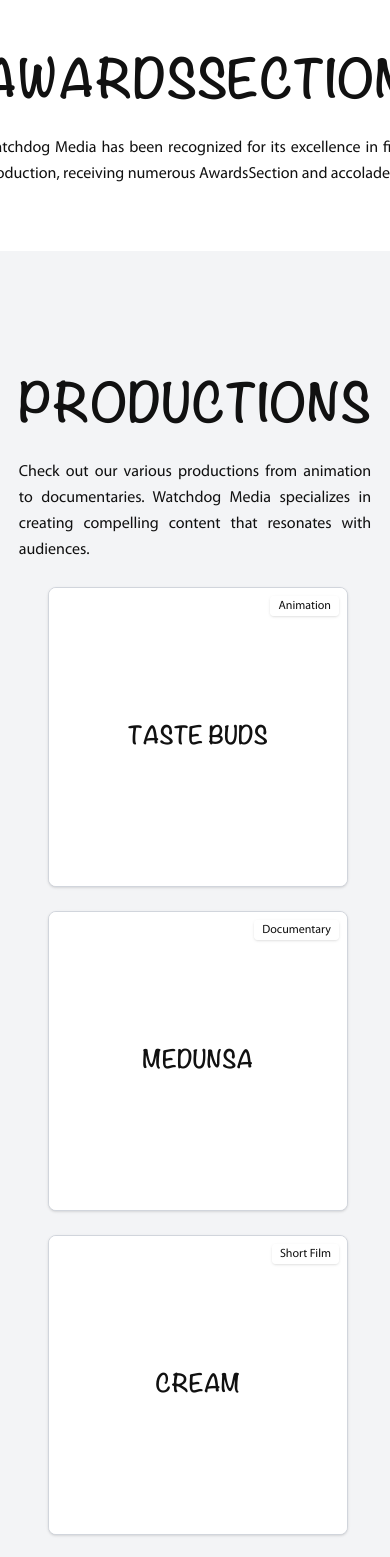
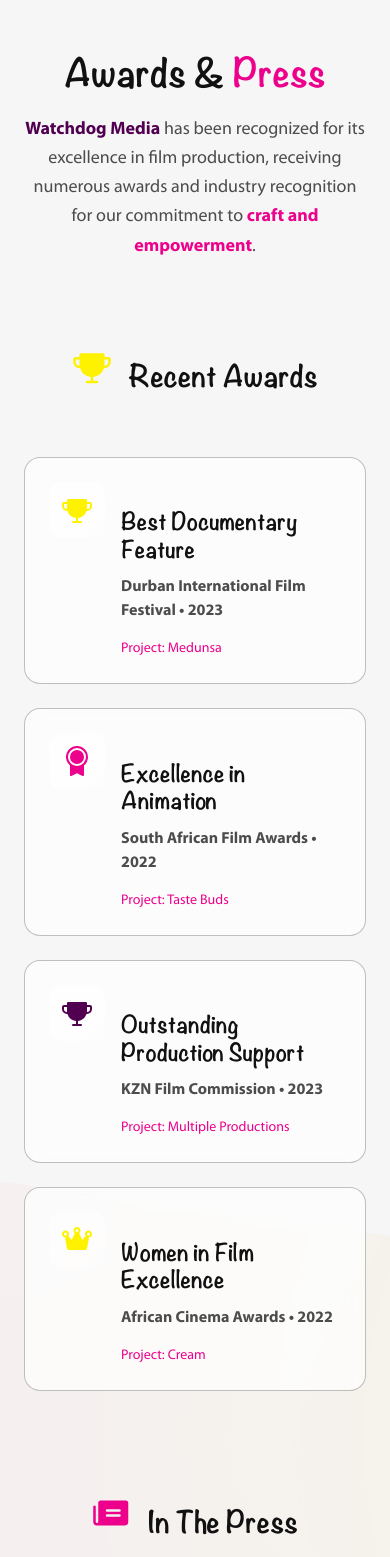
Before and after one commit to Psyfo/watchdog-media-website, a Next.js app: page / in a window 390 px wide. Shown: the part 4460-6017 px from the top of the page. Built offline with nearby package versions, Linux system fonts and the light colour scheme.

Commit message:
fix: refactor AwardsSection component to enhance animations and improve layout structure

```diff
--- a/src/app/components/awards-section.tsx
+++ b/src/app/components/awards-section.tsx
@@ -1,15 +1,282 @@
+/* eslint-disable @typescript-eslint/no-unused-vars */
+/* eslint-disable react/no-unescaped-entities */
 'use client';
-import React from 'react';
+import { motion, useInView, Variants } from 'framer-motion';
+import React, { useRef } from 'react';
 
-import TextBlock from '@/components/TextBlock';
+import {
+  CrownIcon,
+  MedalIcon,
+  NewspaperIcon,
+  TrophyIcon,
+} from '@phosphor-icons/react';
+
+const awards = [
+  {
+    title: 'Best Documentary Feature',
+    event: 'Durban International Film Festival',
+    year: '2023',
+    project: 'Medunsa',
+    icon: TrophyIcon,
+    color: 'var(--wd-yellow)',
+  },
+  {
+    title: 'Excellence in Animation',
+    event: 'South African Film Awards',
+    year: '2022',
+    project: 'Taste Buds',
+    icon: MedalIcon,
+    color: 'var(--wd-magenta)',
+  },
+  {
+    title: 'Outstanding Production Support',
+    event: 'KZN Film Commission',
+    year: '2023',
+    project: 'Multiple Productions',
+    icon: TrophyIcon,
+    color: 'var(--wd-plum)',
+  },
+  {
+    title: 'Women in Film Excellence',
+    event: 'African Cinema Awards',
+    year: '2022',
+    project: 'Cream',
+    icon: CrownIcon,
+    color: 'var(--wd-yellow)',
+  },
+];
+
+const pressItems = [
+  {
+    title: 'Watchdog Media Leading Film Innovation in KZN',
+    publication: 'Film & TV Weekly',
+    date: 'March 2023',
+    type: 'Feature Article',
+  },
+  {
+    title: 'Supporting International Productions in South Africa',
+    publication: 'Production Africa Magazine',
+    date: 'January 2023',
+    type: 'Industry Spotlight',
+  },
+  {
+    title: 'Empowering Women Behind the Camera',
+    publication: 'Creative Industry Review',
+    date: 'February 2023',
+    type: 'Cover Story',
+  },
+];
 
 const AwardsSection: React.FC = () => {
+  const ref = useRef(null);
+  const isInView = useInView(ref, { once: true, margin: '-100px' });
+
+  const containerVariants: Variants = {
+    hidden: { opacity: 0 },
+    visible: {
+      opacity: 1,
+      transition: {
+        staggerChildren: 0.15,
+        delayChildren: 0.3,
+      },
+    },
+  };
+
+  const itemVariants: Variants = {
+    hidden: { opacity: 0, y: 60, scale: 0.9 },
+    visible: {
+      opacity: 1,
+      y: 0,
+      scale: 1,
+      transition: {
+        type: 'spring',
+        stiffness: 100,
+        damping: 15,
+        duration: 0.8,
+      },
+    },
+  };
+
   return (
-    <section className='flex flex-col items-center px-6 py-16 text-center bg-white md:py-24'>
-      <TextBlock
-        heading='AwardsSection'
-        text='Watchdog Media has been recognized for its excellence in film production, receiving numerous AwardsSection and accolades.'
+    <section
+      ref={ref}
+      className='relative flex flex-col items-center bg-[var(--wd-surface)] px-6 py-20 md:py-32 overflow-hidden text-center'
+    >
+      {/* Background Pattern */}
+      <motion.div
+        className='absolute inset-0 opacity-5'
+        style={{
+          background: `
+            radial-gradient(circle at 30% 30%, var(--wd-yellow) 0%, transparent 50%),
+            radial-gradient(circle at 70% 70%, var(--wd-magenta) 0%, transparent 50%),
+            radial-gradient(circle at 50% 20%, var(--wd-plum) 0%, transparent 50%)
+          `,
+        }}
+        animate={{
+          scale: [1, 1.2, 1],
+          rotate: [0, 180, 360],
+        }}
+        transition={{
+          duration: 25,
+          repeat: Infinity,
+          ease: 'linear',
+        }}
       />
+
+      <div className='z-10 relative mx-auto max-w-6xl'>
+        {/* Header */}
+        <motion.div
+          initial={{ opacity: 0, y: 60 }}
+          animate={isInView ? { opacity: 1, y: 0 } : { opacity: 0, y: 60 }}
+          transition={{ duration: 0.8, ease: 'easeOut' }}
+          className='mb-16'
+        >
+          <h2 className='mb-6 font-noteworthy font-bold text-[var(--wd-text)] text-4xl md:text-5xl lg:text-6xl leading-tight'>
+            Awards & <span className='text-[var(--wd-magenta)]'>Press</span>
+          </h2>
+          <p className='mx-auto max-w-3xl font-myriad text-[var(--wd-slate)] text-lg md:text-xl lg:text-2xl leading-relaxed'>
+            <span className='font-semibold text-[var(--wd-plum)]'>
+              Watchdog Media
+            </span>{' '}
+            has been recognized for its excellence in film production, receiving
+            numerous awards and industry recognition for our commitment to{' '}
+            <span className='font-semibold text-[var(--wd-magenta)]'>
+              craft and empowerment
+            </span>
+            .
+          </p>
+        </motion.div>
+
+        {/* Awards Section */}
+        <motion.div
+          variants={containerVariants}
+          initial='hidden'
+          animate={isInView ? 'visible' : 'hidden'}
+          className='mb-20'
+        >
+          <motion.div
+            variants={itemVariants}
+            className='flex justify-center items-center gap-4 mb-12'
+          >
+            <TrophyIcon
+              size={40}
+              weight='fill'
+              className='text-[var(--wd-yellow)]'
+            />
+            <h3 className='font-noteworthy font-bold text-[var(--wd-text)] text-3xl md:text-4xl'>
+              Recent Awards
+            </h3>
+          </motion.div>
+          <div className='gap-6 grid grid-cols-1 md:grid-cols-2'>
+            {awards.map((award, index) => (
+              <motion.div
+                key={award.title}
+                variants={itemVariants}
+                className='group bg-white/70 hover:shadow-lg backdrop-blur-sm p-6 border border-[var(--wd-border-alpha)] rounded-2xl transition-all duration-300'
+              >
+                <div className='flex items-start gap-4'>
+                  <div className='bg-gradient-to-br from-white/50 to-white/30 p-3 rounded-xl group-hover:scale-110 transition-transform duration-300'>
+                    <award.icon
+                      size={32}
+                      weight='fill'
+                      style={{ color: award.color }}
+                    />
+                  </div>
+                  <div className='text-left'>
+                    <h4 className='mb-2 font-noteworthy font-bold text-[var(--wd-text)] text-xl'>
+                      {award.title}
+                    </h4>
+                    <p className='mb-1 font-myriad font-semibold text-[var(--wd-slate)]'>
+                      {award.event} • {award.year}
+                    </p>
+                    <p className='font-myriad font-medium text-[var(--wd-magenta)] text-sm'>
+                      Project: {award.project}
+                    </p>
+                  </div>
+                </div>
+              </motion.div>
+            ))}
+          </div>
+        </motion.div>
+
+        {/* Press Section */}
+        <motion.div
+          variants={containerVariants}
+          initial='hidden'
+          animate={isInView ? 'visible' : 'hidden'}
+          className='mb-16'
+        >
+          <motion.div
+            variants={itemVariants}
+            className='flex justify-center items-center gap-4 mb-12'
+          >
+            <NewspaperIcon
+              size={40}
+              weight='fill'
+              className='text-[var(--wd-magenta)]'
+            />
+            <h3 className='font-noteworthy font-bold text-[var(--wd-text)] text-3xl md:text-4xl'>
+              In The Press
+            </h3>
+          </motion.div>
+          <div className='gap-6 grid grid-cols-1 md:grid-cols-3'>
+            {pressItems.map((press, index) => (
+              <motion.div
+                key={press.title}
+                variants={itemVariants}
+                className='group bg-gradient-to-br from-white/80 to-white/60 hover:shadow-lg backdrop-blur-sm p-6 border border-[var(--wd-border-alpha)] rounded-2xl transition-all duration-300'
+              >
+                <div className='text-left'>
+                  <div className='inline-flex items-center gap-2 bg-[var(--wd-yellow)] mb-4 px-3 py-1 rounded-full font-myriad font-bold text-[var(--wd-slate)] text-xs'>
+                    <NewspaperIcon size={14} weight='fill' />
+                    {press.type}
+                  </div>
+                  <h4 className='mb-3 font-noteworthy font-bold text-[var(--wd-text)] text-lg leading-tight'>
+                    {press.title}
+                  </h4>
+                  <p className='mb-1 font-myriad font-semibold text-[var(--wd-magenta)] text-sm'>
+                    {press.publication}
+                  </p>
+                  <p className='font-myriad text-[var(--wd-slate)] text-sm'>
+                    {press.date}
+                  </p>
+                </div>
+              </motion.div>
+            ))}
+          </div>
+        </motion.div>
+
+        {/* Call to Action */}
+        <motion.div
+          initial={{ opacity: 0, scale: 0.8 }}
+          animate={
+            isInView ? { opacity: 1, scale: 1 } : { opacity: 0, scale: 0.8 }
+          }
+          transition={{ duration: 0.8, delay: 0.8, ease: 'easeOut' }}
+          className='text-center'
+        >
+          <div className='bg-gradient-to-r from-[var(--wd-magenta)] to-[var(--wd-plum)] mx-auto p-8 md:p-12 rounded-2xl max-w-2xl'>
+            <div className='flex justify-center items-center gap-4 mb-4'>
+              <CrownIcon size={32} weight='fill' className='text-white' />
+              <h3 className='font-noteworthy font-bold text-white text-2xl md:text-3xl'>
+                Ready to Create Award-Winning Content?
+              </h3>
+            </div>
+            <p className='mb-8 font-myriad text-white/90 text-lg leading-relaxed'>
+              Join the ranks of acclaimed productions. Let's create something
+              extraordinary together.
+            </p>
+            <motion.a
+              href='/contact'
+              className='inline-flex items-center bg-white hover:bg-[var(--wd-yellow)] px-8 py-4 rounded-lg font-myriad font-bold text-[var(--wd-magenta)] hover:text-[var(--wd-slate)] text-lg transition-all duration-300'
+              whileHover={{ scale: 1.05, y: -2 }}
+              whileTap={{ scale: 0.98 }}
+            >
+              Start Your Project Today
+            </motion.a>
+          </div>
+        </motion.div>
+      </div>
     </section>
   );
 };
```
